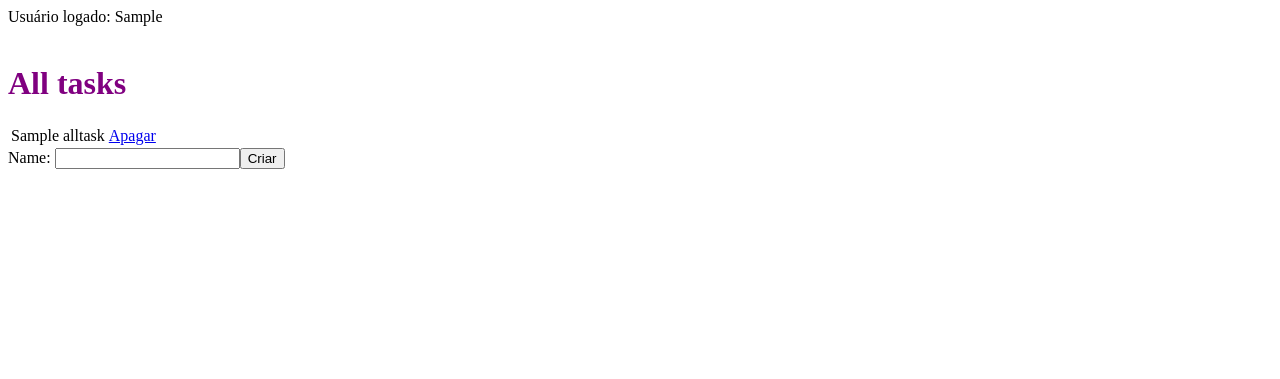
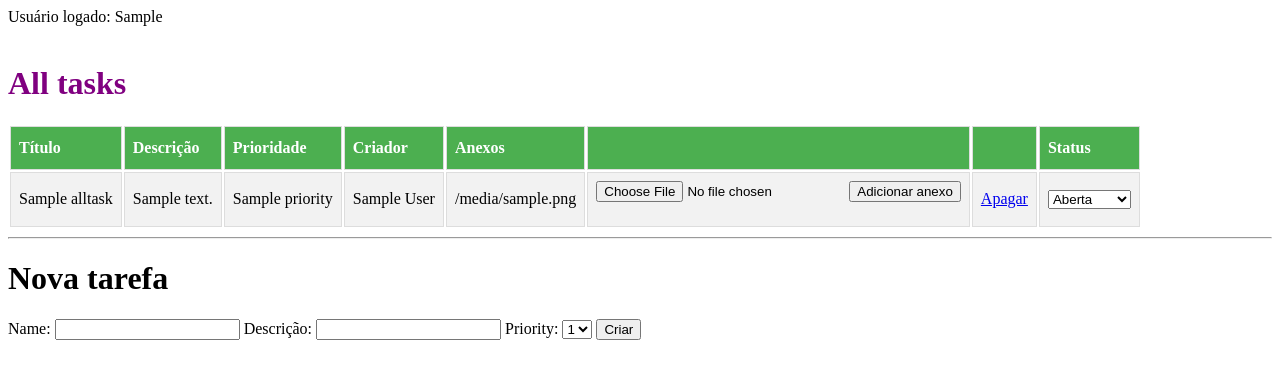
Before and after one commit to ggalvao/voxus_test, a Python web app: template templates/alltasks.html in a window 1280 px wide. Shown: the top 379 px of the page. Run offline with Jinja, Linux system fonts and the light colour scheme; the template is opened without the code that fills it: most values are stand-ins (such as "Sample title", 1, 10 or a date in 2020); some libraries are stand-ins or nearby versions.

Commit message:
Commit inicial

```diff
--- a/appengine_config.py
+++ b/appengine_config.py
@@ -3,11 +3,6 @@ from google.appengine.ext import vendor
 
 import os.path
 
-
-def patched_expanduser(path):
-    return path
-
-os.path.expanduser = patched_expanduser
 # Add any libraries installed in the "lib" folder.
 vendor.add('lib')
 # [END vendor]
--- a/static/style.css
+++ b/static/style.css
@@ -1,3 +1,20 @@
 .pagetitle {
     color: #800080;
 }
+
+td, th {
+    border: 1px solid #ddd;
+    padding: 8px;
+}
+
+tr:nth-child(even){background-color: #f2f2f2;}
+
+tr:hover {background-color: #ddd;}
+
+th {
+    padding-top: 12px;
+    padding-bottom: 12px;
+    text-align: left;
+    background-color: #4CAF50;
+    color: white;
+}
--- a/templates/alltasks.html
+++ b/templates/alltasks.html
@@ -13,16 +13,51 @@
         </div>
         <div id="main">
           <table>
+            <tr>
+              <th>Título</th>
+              <th>Descrição</th>
+              <th>Prioridade</th>
+              <th>Criador</th>
+              <th>Anexos</th>
+              <th></th>
+              <th></th>
+              <th>Status</th>
+            </tr>
           {% for t in alltasks %}
-          <tr><td><p data-editable data-id={{t._id}}>{{t.title}} </p></td><td><a href="/delete/{{t._id}}" onclick="return confirm('Tem certeza que quer apagar?')">Apagar</a></td>
+          <tr>
+            <td><p data-editable data-id={{t._id}}>{{t.title}} </p></td>
+            <td><p>{{t.description}}</p></td>
+            <td><p>{{t.priority}}</p></td>
+            <td><p>{{t.author}}</p></td>
+            <td>{% for a in t.attachments%}<p>{{a.filename}}</p>{% endfor %}</td>
+            <td><form method="POST" enctype="multipart/form-data" name="attachment" action="/attachment/{{t._id}}"><input type="file" name="file"><input type="submit" value="Adicionar anexo"></form></td>
+            <td><a href="/delete/{{t._id}}" onclick="return confirm('Tem certeza que quer apagar?')">Apagar</a></td>
+            <td><select status-change name="status" data-id={{t._id}}>
+              <option value="0" {% if t.status == 0 %} selected{% endif %}>Aberta</option>
+              <option value="1" {% if t.status == 1 %} selected{% endif %}>Concluída</option>
+            </select></td>
           </tr>
           {% endfor %}
           </table>
         </div>
       </div>
+      <hr>
+      <h1>Nova tarefa</h1>
       <form method="post" action="/new_task">
         <label for="task_title">Name:</label>
-        <input type="text" name="task_title"><input type="submit" value="Criar">
+        <input type="text" name="task_title">
+        <label for="task_description">Descrição:</label>
+        <input type="text" name="task_description">
+        <label for="task_priority">Priority:</label>
+        <select name="task_priority">
+          <option value="1">1</option>
+          <option value="2">2</option>
+          <option value="3">3</option>
+          <option value="4">4</option>
+          <option value="5">5</option>
+        </select>
+        <input type="hidden" name="author" value="{{logged_user}}">
+        <input type="submit" value="Criar">
       </form>
     </body>
     <script>
@@ -45,6 +80,10 @@
         $input.one('blur', save).focus();
 
       });
+      $('select[status-change]').on('change', function() {
+        var $el = $(this);
+        $.get( "/updatestatus/" + $el.attr('data-id') + "/" + $el.val(), function( data ) {
+          });
+      });
       </script>
-
   </html>
```
Also changed, not shown: main.py (+35 -9 lines), 3 other files.
